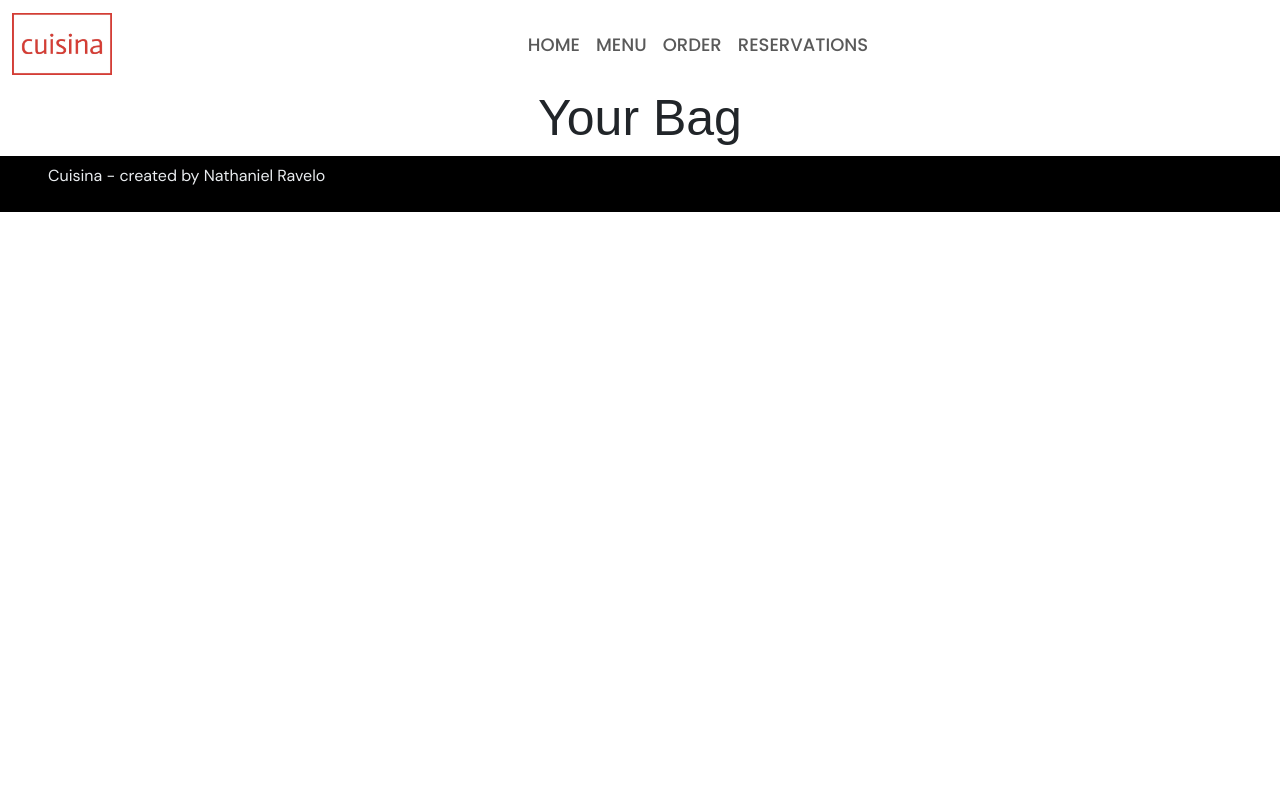
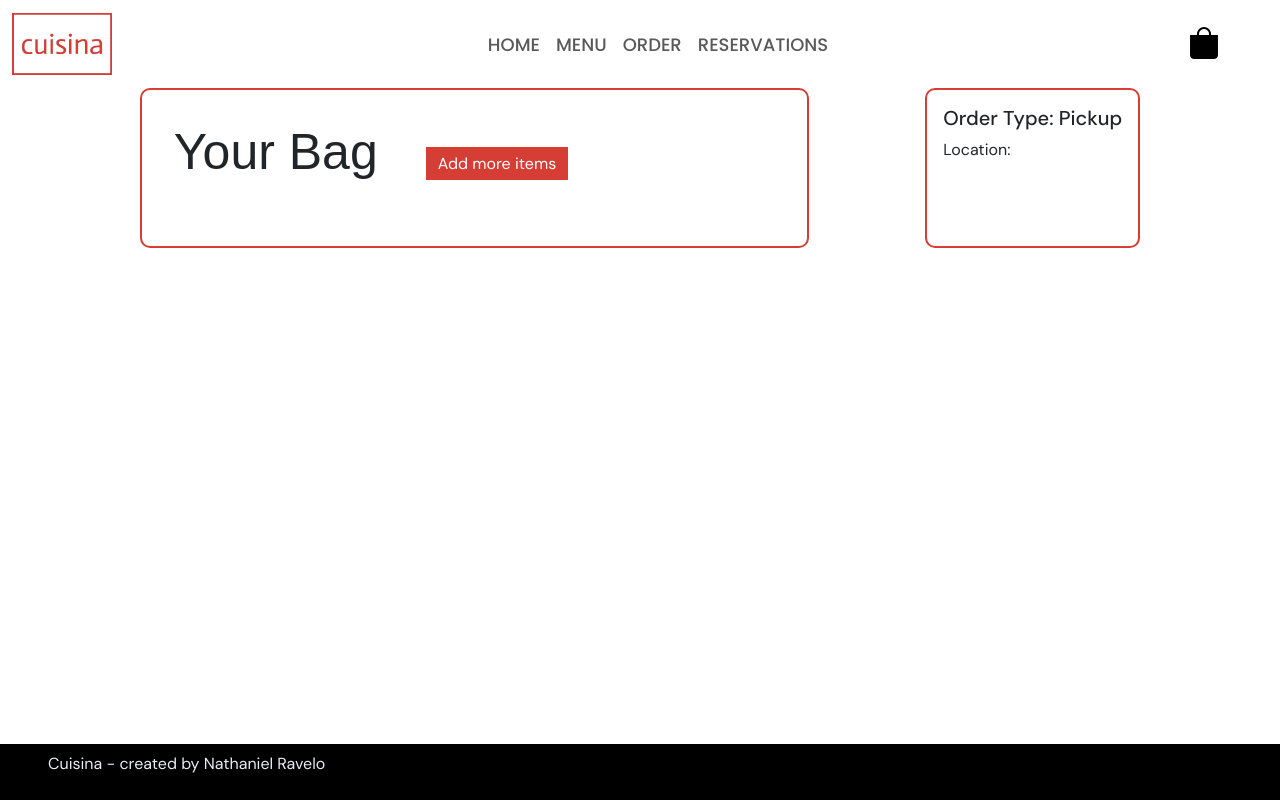
Before and after one commit to nmr15/nmr-cuisina, a React (Create React App) app: page /order/bag in a window 1280 px wide. Built offline with nearby package versions, Linux system fonts and the light colour scheme; a web font is replaced by a local one.

Commit message:
cart design and functions

```diff
--- a/src/App.css
+++ b/src/App.css
@@ -2,6 +2,12 @@ body, html
 {
   height: 100%;
   font-family: "DM Sans", sans-serif;
+}
+
+.site-container
+{
+  position: relative;
+  min-height: 100vh;
 }
 
 input:focus, select:focus
@@ -42,7 +48,7 @@ ul
   font-size: 16px;
   background: var(--base-red);
   padding: 6px 12px;
-  text-decoration: none;
+  text-decoration: none !important;
 }
 
 .btn-red-pill
@@ -81,9 +87,7 @@ ul
   transition-property: color, background-color;
 }
 
-.hvr-fade:hover,
-.hvr-fade:focus,
-.hvr-fade:active
+.hvr-fade:hover
 {
   background-color: #D63D35;
   color: white;
@@ -288,6 +292,33 @@ ul
 }
 
 /*------------------------------
+            Bag
+---------------------------------*/
+
+.orderbag
+{
+  width: 60%;
+  padding: 2rem;
+  border: 2px solid var(--base-red);
+  border-radius: 10px;
+  /* background-color: lightsteelblue; */
+}
+
+.bag
+{
+  border-bottom: 1px solid #000;
+}
+
+.orderdetails
+{
+  height: 10rem;
+  padding: 1rem;
+  border: 2px solid var(--base-red);
+  border-radius: 10px;
+  /* background-color: lightcoral; */
+}
+
+/*------------------------------
             Reservation
 ---------------------------------*/
 
@@ -319,6 +350,9 @@ ul
 
 .footer
 {
+  position: absolute;
+  bottom: 0;
+  width: 100%;
   background-color: #000;
   color: #E9ECEF;
 }
--- a/src/App.js
+++ b/src/App.js
@@ -1,6 +1,6 @@
 import { useState } from 'react';
 import './App.css';
-import { Routes, Route } from 'react-router-dom';
+import { Routes, Route, useNavigate } from 'react-router-dom';
 import Navbar from './Components/Navbar';
 import Home from './Components/Home';
 import Menu from './Components/Menu';
@@ -12,7 +12,47 @@ import Footer from './Components/Footer';
 
 function App()
 {
+  const [isSelected, setIsSelected] = useState("pickup");
+  const [location, setLocation] = useState("");
+  const [address, setAddress] = useState("");
   const [bagItems, setBagItems] = useState([]);
+
+  const navigate = useNavigate();
+
+  const isPickup = isSelected === "pickup";
+  const isDelivery = isSelected === "delivery";
+
+  const changeLocation = (e) =>
+  {
+    setLocation(e.target.value);
+    console.log(location);
+  }
+
+  const changeAddress = (e) =>
+  {
+    setAddress(e.target.value);
+    console.log(address);
+  }
+
+  const handleLocation = () =>
+  {
+    if (location === "" || location === "Select location") {
+      alert("Please select a location");
+    }
+    else {
+      navigate("/order/menu");
+    }
+  }
+
+  const handleAddress = () =>
+  {
+    if (address === "") {
+      alert("Please enter delivery address");
+    }
+    else {
+      navigate("/order/menu");
+    }
+  }
 
   const addToBag = (menuItem) =>
     {
@@ -28,19 +68,43 @@ function App()
     {
       setBagItems([...bagItems, { product: menuItem, quantity: 1 }]);
     }
+    // console.log(bagItems);
+  }
 
-    console.log(bagItems);
+  const removeFromBag = (menuItem) =>
+  {
+    const updatedCart = bagItems.filter(item => item.product.id !== menuItem.id);
+    setBagItems(updatedCart);
+  }
+
+  const totalAmount = () =>
+  {
+    return bagItems.reduce((total, item) => total + item.product.price * item.quantity, 0);
   }
 
   return (
-    <div>
+    <div className="site-container">
       <Navbar />
       <Routes>
         <Route path='/' element={<Home />} />
         <Route path='menu' element={<Menu />} />
-        <Route path='order' element={<Order />} />
+        <Route path='order' element={<Order isSelected={isSelected}
+                                            setIsSelected={setIsSelected}
+                                            isPickup={isPickup}
+                                            isDelivery={isDelivery}
+                                            changeLocation={changeLocation}
+                                            changeAddress={changeAddress}
+                                            handleLocation={handleLocation}
+                                            handleAddress={handleAddress} />} />
         <Route path='order/menu' element={<Ordermenu addToBag={addToBag} />} />
-        <Route path='order/bag' element={<Bag bagItems={bagItems} setBagItems={setBagItems} />} />
+        <Route path='order/bag' element={<Bag bagItems={bagItems}
+                                              location={location}
+                                              address={address}
+                                              setBagItems={setBagItems}
+                                              removeFromBag={removeFromBag}
+                                              totalAmount={totalAmount}
+                                              isSelected={isSelected} />}
+                                               />
         <Route path='reservation' element={<Reservation />} />
       </Routes>
       <Footer />
--- a/src/Components/Bag.js
+++ b/src/Components/Bag.js
@@ -1,20 +1,52 @@
-import React from 'react'
+import { Link } from "react-router-dom"
 
-const Bag = ({bagItems, setBagItems}) =>
+const Bag = ({bagItems, setBagItems, removeFromBag, totalAmount, isSelected, location, address}) =>
 {
   return (
     <>
-      <div className="container">
-        <h1 className="heading text-center">Your Bag</h1>
-        {
-          bagItems.map((item) => (
-            <div key={item.product.id}>
-              <h1>{item.product.name}</h1>
-              <h2>${item.product.price}</h2>
-              <h4>Quantity: {item.quantity}</h4>
-            </div>
-          ))
-        }
+      <div className="container d-flex justify-content-around">
+        <div className="orderbag">
+          <div>
+            <h1 className="heading d-inline">Your Bag</h1>
+            <Link to="/order/menu d-inline" className="btn-red-small ms-5">Add more items</Link>
+          </div>
+
+          {
+            bagItems.map((item) => (
+              <div className="bag mt-3" key={item.product.id}>
+                <div>
+                  <div className="d-flex justify-content-between">
+                    <p>{item.product.name}</p>
+                    <p>${item.product.price}</p>
+                  </div>
+                  <div className="d-flex justify-content-between">
+                    <h5 className="ptr" onClick={() => removeFromBag(item.product)}>Remove</h5>
+                    <p>Quantity: {item.quantity}</p>
+                  </div>
+                </div>
+              </div>
+            ))
+          }
+
+        </div>
+        <div className="orderdetails">
+          {
+            isSelected === "pickup" ?
+            (
+              <>
+                <h5>Order Type: Pickup</h5>
+                <p>Location: {location}</p>
+              </>
+            )
+
+            :
+
+            (
+              <h5>Order Type: Delivery</h5>
+            )
+          }
+        </div>
+
       </div>
     </>
   )
--- a/src/Components/Navbar.js
+++ b/src/Components/Navbar.js
@@ -34,6 +34,9 @@ const Navbar = () =>
               </li>
             </ul>
           </div>
+          <span className="navbar-text me-5">
+            <Link to="/order/bag"><i class="bi bi-bag-fill" style={{ fontSize: "2rem" }}></i></Link>
+          </span>
         </div>
       </nav>
     </>
--- a/src/Components/Order.js
+++ b/src/Components/Order.js
@@ -68,7 +68,7 @@ const StartOrder = () =>
   )
 }
 
-const Pickup = ({changeLocation, handleSubmit}) =>
+const Pickup = ({changeLocation, handleLocation}) =>
 {
   return (
     <>
@@ -80,7 +80,7 @@ const Pickup = ({changeLocation, handleSubmit}) =>
           <option value="Glendora">Glendora</option>
           <option value="Rancho Cucamonga">Rancho Cucamonga</option>
         </select>
-        <button className="btn-red-small" onClick={() => handleSubmit()}>Continue</button>
+        <button className="btn-red-small" onClick={() => handleLocation()}>Continue</button>
       </div>
     </>
   )
@@ -98,11 +98,24 @@ const Delivery = ({ changeAddress, handleAddress }) =>
   )
 }
 
-const Order = () =>
+const Order = ({isSelected, setIsSelected, isPickup, isDelivery, changeLocation, changeAddress, handleLocation, handleAddress}) =>
 {
   return (
     <>
-      <StartOrder />
+      <div className="container orderstart">
+        <h1 className="heading text-center">Start Your Order</h1>
+        <div className="ordertype d-flex justify-content-center">
+          <div className={isPickup ? "ordertype-card-selected" : "ordertype-card"} id="pickup" tabIndex="1" onClick={() => setIsSelected('pickup')}>
+            <i class="bi bi-bag-fill" style={{ fontSize: "2rem" }}></i>
+            <h5>Pickup</h5>
+          </div>
+          <div className={isDelivery ? "ordertype-card-selected" : "ordertype-card"} id="delivery" tabIndex="2" onClick={() => setIsSelected('delivery')}>
+            <i class="bi bi-scooter" style={{ fontSize: "2rem" }}></i>
+            <h5>Delivery</h5>
+          </div>
+        </div>
+        {isSelected === "pickup" ? <Pickup changeLocation={changeLocation} handleLocation={handleLocation} /> : <Delivery changeAddress={changeAddress} handleAddress={handleAddress} />}
+      </div>
     </>
   )
 }
```
